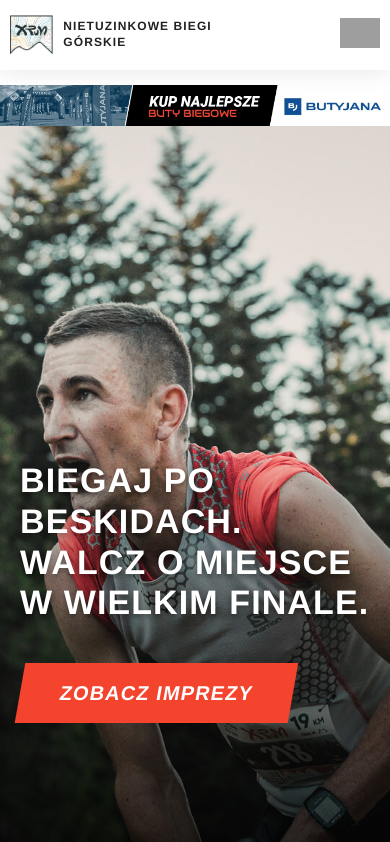
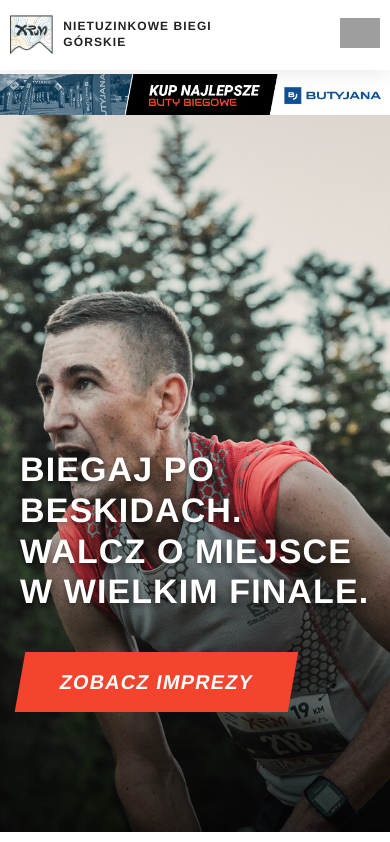
Before and after one commit to petkor1/serwis-biegowy, a PHP site: page / in a window 390 px wide. Shown: the top 842 px of the page. Run offline with PHP 8.4, Linux system fonts and the light colour scheme; grey boxes are pictures that could not be loaded.

Commit message:
baner mobile

```diff
--- a/style.css
+++ b/style.css
@@ -489,6 +489,12 @@ nav .menu-items{
     width: 100%;
     margin: 85px auto -5px auto;
 }
+
+@media screen and (max-width: 900px) {
+    .baner {
+        margin: 74px auto -5px auto;
+    }
+  }
 
 .baner img {
     width: 100%;
```
